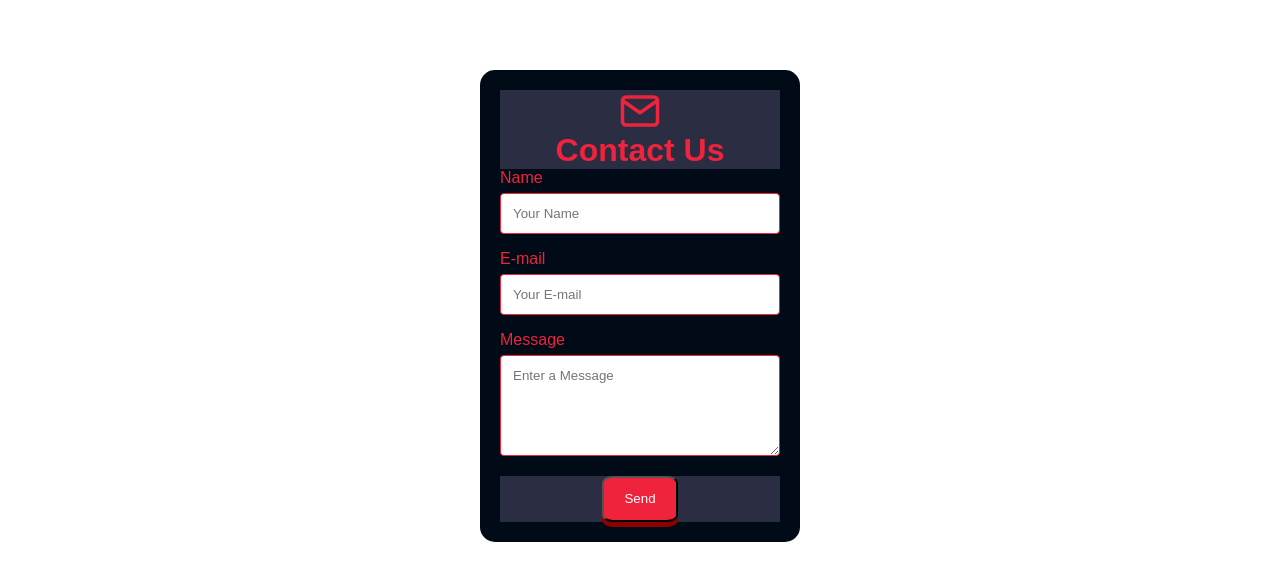
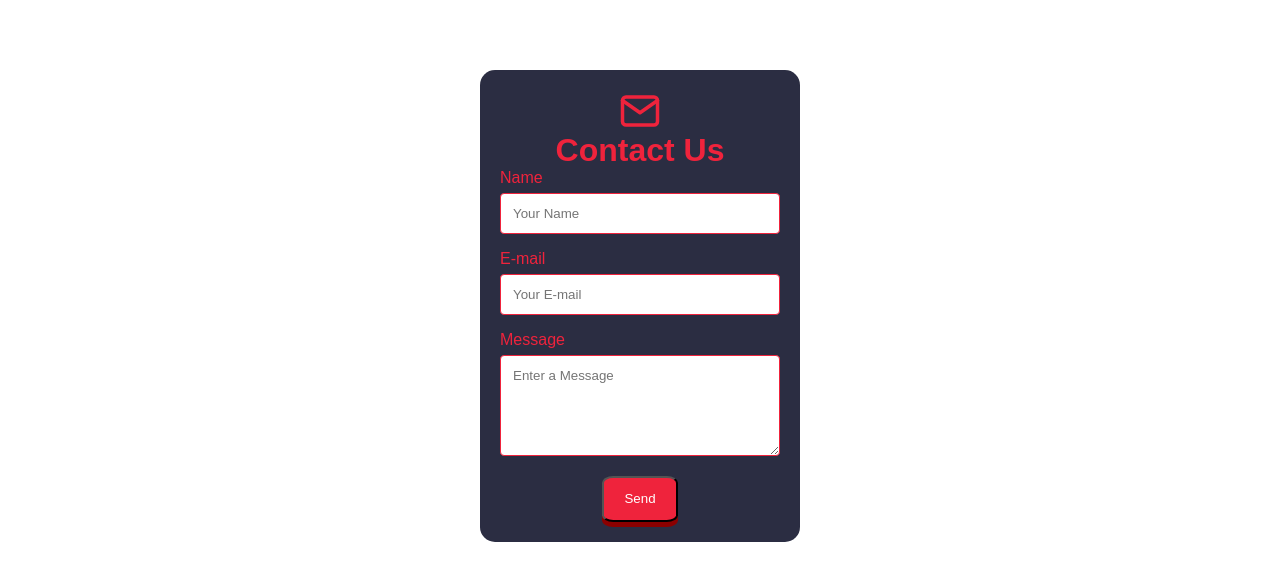
Before and after one commit to KhushPatel2003/MyFitnessLog, a React (Create React App) app: page / in a window 1280 px wide. Shown: the part 882-1462 px from the top of the page. Built offline with nearby package versions, Linux system fonts and the light colour scheme.

Commit message:
added contact me

```diff
--- a/src/styles/contact.css
+++ b/src/styles/contact.css
@@ -48,7 +48,7 @@ input[type=text], select, textarea {
 .container-contact {
     border-radius: 15px;
     padding: 20px;
-    background-color: #000b18;
+    background-color: #2B2D42;
     width: 25%;
 }
 
```
